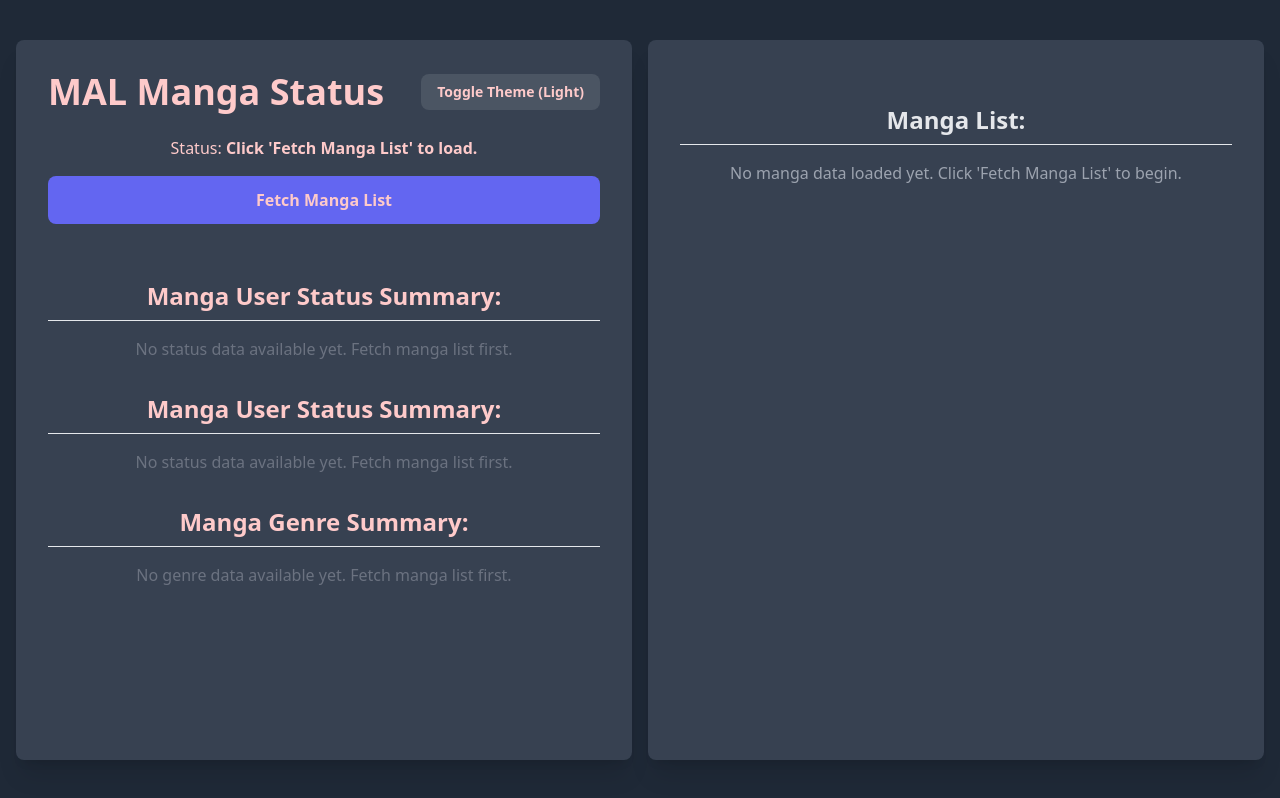
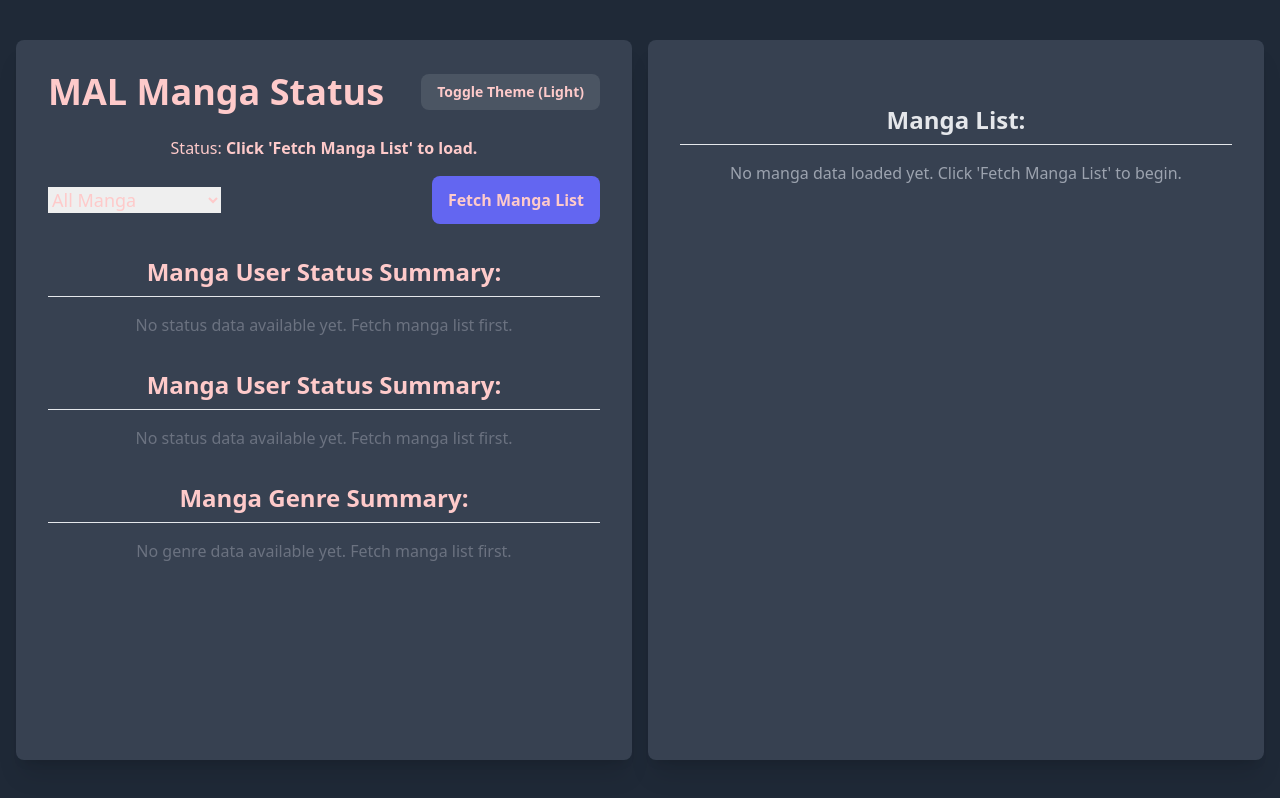
Before and after one commit to 8thpurplewizard/MAL-Manga-List, a React (Create React App) app: page / in a window 1280 px wide. Built offline with nearby package versions, Linux system fonts and the light colour scheme.

Commit message:
Add StatusDropdown component and integrate with App for manga status filtering

```diff
--- a/src/App.js
+++ b/src/App.js
@@ -6,9 +6,19 @@
 import MangaStats from "./components/MangaStats";
 import SortControls from "./components/SortControls";
 import MangaList from "./components/MangaList";
+import StatusDropdown from "./components/StatusDropdown"
 
 // Main React App component
 function App() {
+  const dropdownStatusArray = [
+  { label: "All Manga", value: 7 },
+  { label: "Currently Reading", value: 1 },
+  { label: "Completed", value: 2 },
+  { label: "On Hold", value: 3 },
+  { label: "Dropped", value: 4 },
+  { label: "Plan to Read", value: 6 }];
+  const [selectedDropdownStatus, setSelectedDropdownStatus] = useState(dropdownStatusArray[0]);
+
   // State to manage the current theme ('light' or 'dark')
   const [theme, setTheme] = useState("dark");
   // State to store the extracted manga data
@@ -94,7 +104,7 @@
   };
 
   // Function to handle the API call
-  const fetchMangaList = async () => {
+  const fetchMangaList = async (dropdownStatusParam = selectedDropdownStatus) => {
     setIsLoading(true);
     setStatus("Fetching manga list...");
     setMangaData([]);
@@ -102,7 +112,7 @@
     setSortOrder("asc");
 
     try {
-      const response = await axios.get("/api/mangalist/FancyUnicorn?status");
+      const response = await axios.get(`/api/mangalist/FancyUnicorn?status=${selectedDropdownStatus}`);
       setStatus(`Success: ${response.status}`);
       console.log("API Response Data (full):", response.data);
       const data = parseMangaData(response.data);
@@ -224,7 +234,13 @@
       >
         <Header theme={theme} toggleTheme={toggleTheme} />
         <StatusDisplay theme={theme} status={status} />
-        <FetchButton isLoading={isLoading} fetchMangaList={fetchMangaList} />
+        <div className="flex justify-between items-center mb-6">
+        <StatusDropdown
+          value={selectedDropdownStatus}
+          options={dropdownStatusArray}
+          onChange={setSelectedDropdownStatus}
+        />
+        <FetchButton isLoading={isLoading} fetchMangaList={fetchMangaList} /></div>
         <MangaStats
           theme={theme}
           mangaUserStatusCounts={mangaUserStatusCounts}
--- a/src/components/FetchButton.js
+++ b/src/components/FetchButton.js
@@ -5,7 +5,7 @@
     <button
       onClick={fetchMangaList}
       disabled={isLoading}
-      className="w-full bg-indigo-500 hover:bg-indigo-600 text-red-200 font-bold py-3 px-4 rounded-lg transition duration-300 ease-in-out transform hover:scale-105 disabled:opacity-50 disabled:cursor-not-allowed mb-6"
+      className="bg-indigo-500 hover:bg-indigo-600 text-red-200 font-bold py-3 px-4 rounded-lg transition duration-300 ease-in-out transform hover:scale-105 disabled:opacity-50 disabled:cursor-not-allowed"
     >
       {isLoading ? "Loading..." : "Fetch Manga List"}
     </button>
--- /dev/null
+++ b/src/components/StatusDropdown.js
@@ -0,0 +1,20 @@
+import React from "react";
+
+function StatusDropdown({ value, options, onChange }) {
+  return (
+    <div className="text-lg">
+      <select
+    value={value}
+    onChange={(e) => onChange(e.target.value)}
+    >
+      {options.map((option) => (
+    <option key={option.value} value={option.value}>
+      {option.label}
+    </option>
+      ))}
+    </select>
+    </div>
+  );
+}
+
+export default StatusDropdown;
```
